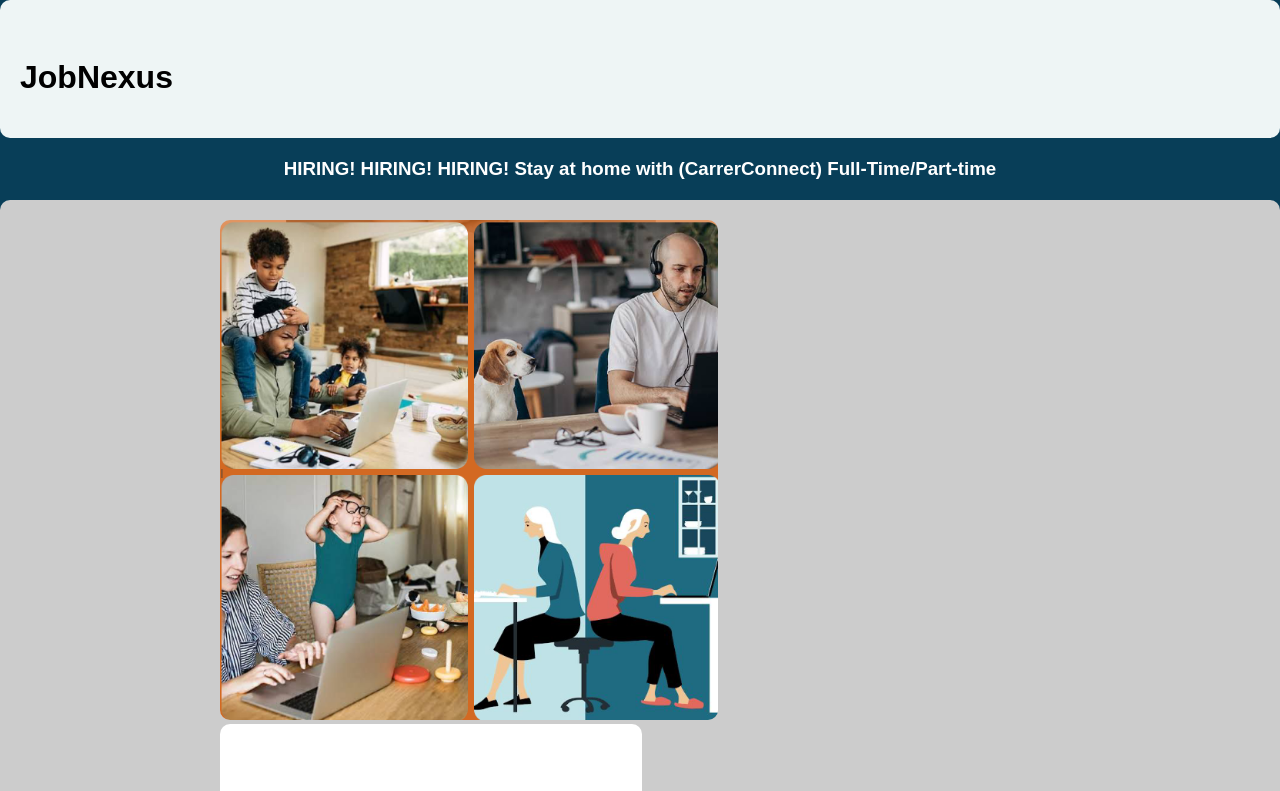
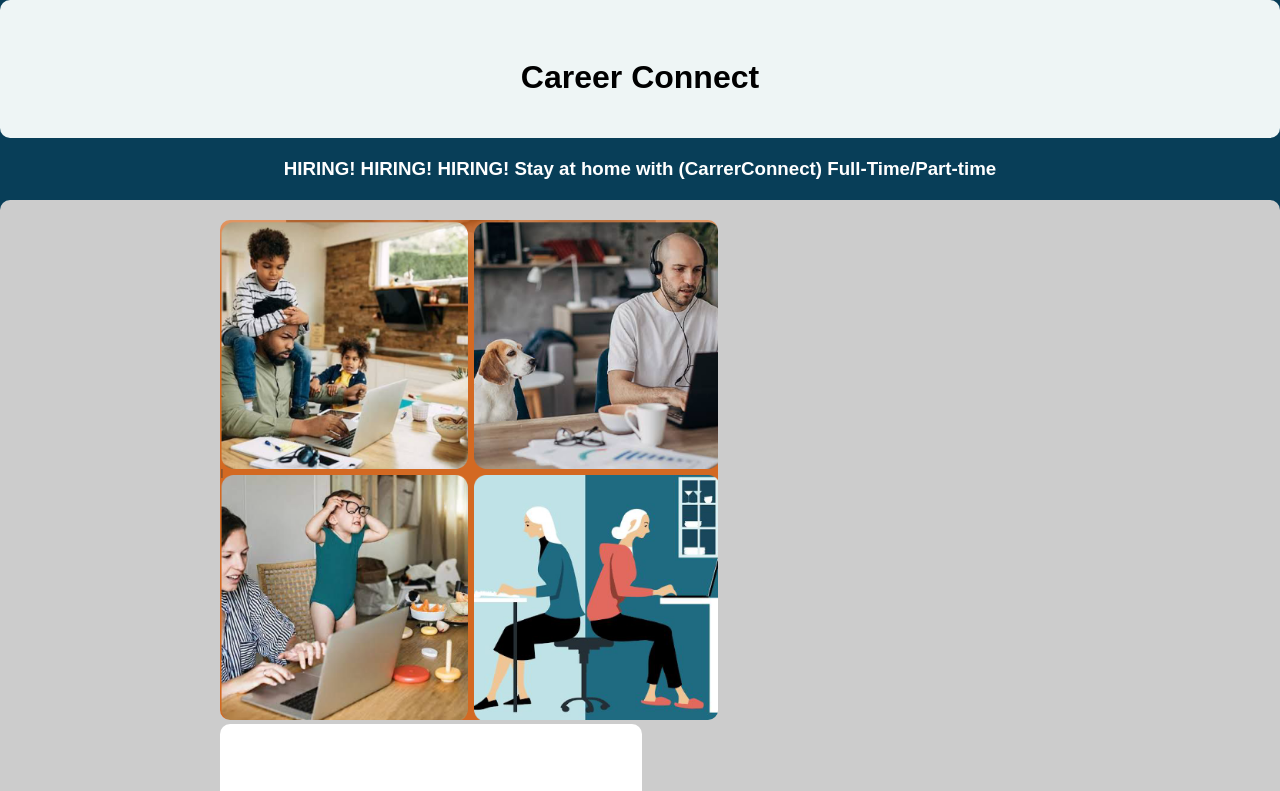
Before and after one commit to Ikolawole2020/career-connect, a plain HTML site: page index.html in a window 1280 px wide. Shown: the top 791 px of the page. Drawn offline with Linux system fonts and the light colour scheme; a script that the page names is missing.

Commit message:
Update index.html

```diff
--- a/index.html
+++ b/index.html
@@ -13,7 +13,7 @@
         <div class="header-img">
             <img src="" alt="">
         </div>
-        <h1>JobNexus</h1>
+        <h1 style="text-align:center">Career Connect</h1>
     </header>
 
     <h3>HIRING! HIRING! HIRING! Stay at home with (CarrerConnect) Full-Time/Part-time</h3>
```
